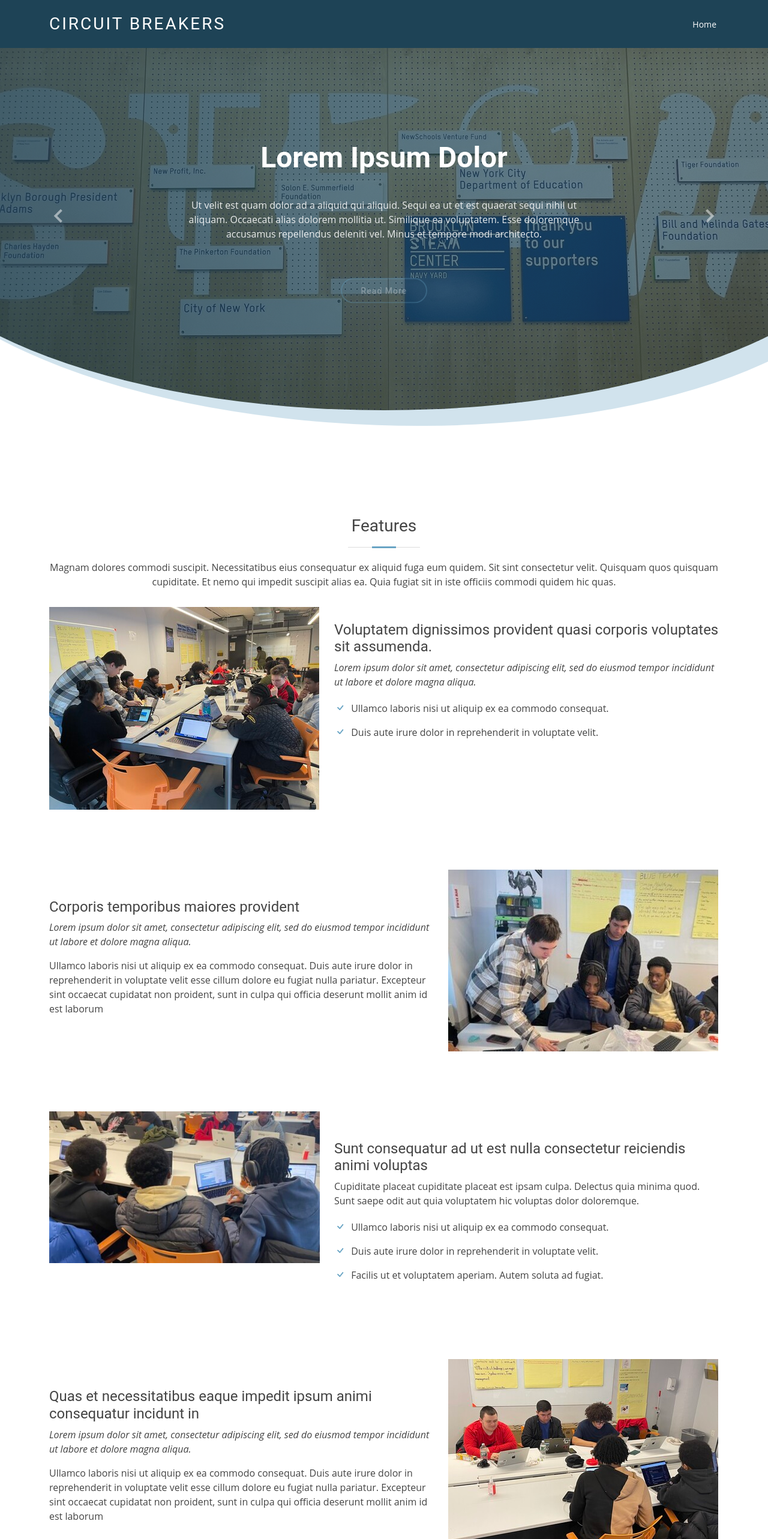
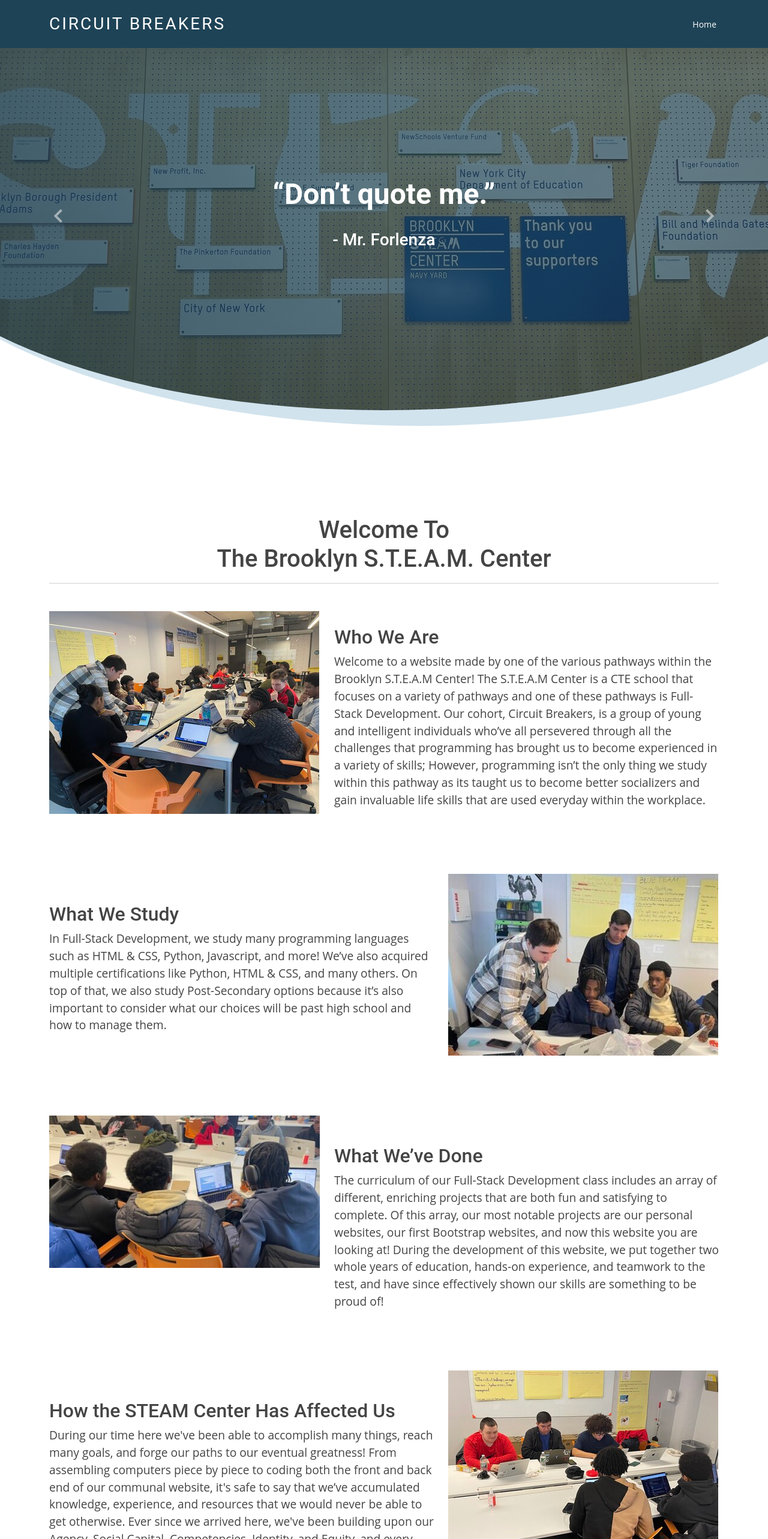
Before and after one commit to STEAM-Center-NYC/circuitbreakers.tech, a Nuxt app: page / in a window 1280 px wide. Shown: the top 2566 px of the page at 60% size. Built offline with nearby package versions, Linux system fonts and the light colour scheme.

Commit message:
Finished Homepage

```diff
--- a/pages/index.vue
+++ b/pages/index.vue
@@ -6,27 +6,40 @@
       <!-- Slide 1 -->
       <div class="carousel-item active">
         <div class="carousel-container">
-          <h2 class="animate__animated animate__fadeInDown">Welcome to <span>Moderna</span></h2>
-          <p class="animate__animated animate__fadeInUp">Ut velit est quam dolor ad a aliquid qui aliquid. Sequi ea ut et est quaerat sequi nihil ut aliquam. Occaecati alias dolorem mollitia ut. Similique ea voluptatem. Esse doloremque accusamus repellendus deleniti vel. Minus et tempore modi architecto.</p>
-          <a href="" class="btn-get-started animate__animated animate__fadeInUp">Read More</a>
+          <h2 class="animate__animated animate__fadeInDown">“Learn by Doing And Assessing.”</h2>
+          <h3 class="animate__animated animate__fadeInUp" style="color: white;">- STEAM Philosophy</h3>
         </div>
       </div>
 
       <!-- Slide 2 -->
       <div class="carousel-item">
         <div class="carousel-container">
-          <h2 class="animate__animated animate__fadeInDown">Lorem Ipsum Dolor</h2>
-          <p class="animate__animated animate__fadeInUp">Ut velit est quam dolor ad a aliquid qui aliquid. Sequi ea ut et est quaerat sequi nihil ut aliquam. Occaecati alias dolorem mollitia ut. Similique ea voluptatem. Esse doloremque accusamus repellendus deleniti vel. Minus et tempore modi architecto.</p>
-          <a href="" class="btn-get-started animate__animated animate__fadeInUp">Read More</a>
+          <h2 class="animate__animated animate__fadeInDown">“Don’t quote me.”</h2>
+          <h3 class="animate__animated animate__fadeInUp" style="color: white;">- Mr. Forlenza</h3>
         </div>
       </div>
 
       <!-- Slide 3 -->
       <div class="carousel-item">
         <div class="carousel-container">
-          <h2 class="animate__animated animate__fadeInDown">Sequi ea ut et est quaerat</h2>
-          <p class="animate__animated animate__fadeInUp">Ut velit est quam dolor ad a aliquid qui aliquid. Sequi ea ut et est quaerat sequi nihil ut aliquam. Occaecati alias dolorem mollitia ut. Similique ea voluptatem. Esse doloremque accusamus repellendus deleniti vel. Minus et tempore modi architecto.</p>
-          <a href="" class="btn-get-started animate__animated animate__fadeInUp">Read More</a>
+          <h2 class="animate__animated animate__fadeInDown">“If it ain’t broke don’t fix it.”</h2>
+          <h3 class="animate__animated animate__fadeInUp" style="color: white;">- Bert Lance</h3>
+        </div>
+      </div>
+
+      <!-- Slide 4 -->
+      <div class="carousel-item">
+        <div class="carousel-container">
+          <h2 class="animate__animated animate__fadeInDown">“Just because something doesn’t do what you planned it to do doesn’t mean it’s useless.”</h2>
+          <h3 class="animate__animated animate__fadeInUp" style="color: white;">- Thomas Edison</h3>
+        </div>
+      </div>
+
+      <!-- Slide 5 -->
+      <div class="carousel-item">
+        <div class="carousel-container">
+          <h2 class="animate__animated animate__fadeInDown">“When I wrote this code, only God and I understood what I did. Now only God knows.”</h2>
+          <h3 class="animate__animated animate__fadeInUp" style="color: white;">- Reddit User</h3>
         </div>
       </div>
 
@@ -47,74 +60,67 @@
       <div class="container">
 
         <div class="section-title">
-          <h2>Features</h2>
-          <p>Magnam dolores commodi suscipit. Necessitatibus eius consequatur ex aliquid fuga eum quidem. Sit sint consectetur velit. Quisquam quos quisquam cupiditate. Et nemo qui impedit suscipit alias ea. Quia fugiat sit in iste officiis commodi quidem hic quas.</p>
+          <h1>Welcome To <br> The Brooklyn S.T.E.A.M. Center</h1>
+          <hr>
         </div>
 
         <div class="row" data-aos="fade-up">
           <div class="col-md-5">
-            <img src="/assets/img/bm4.jpeg" class="img-fluid" alt="">
+            <img src="/assets/img/bm4.jpeg" class="img-fluid" alt="Picture facing the whole class of Full-Stack Development">
           </div>
           <div class="col-md-7 pt-4">
-            <h3>Voluptatem dignissimos provident quasi corporis voluptates sit assumenda.</h3>
-            <p class="fst-italic">
-              Lorem ipsum dolor sit amet, consectetur adipiscing elit, sed do eiusmod tempor incididunt ut labore et dolore
-              magna aliqua.
+            <h2>Who We Are</h2>
+            <p style="font-size: larger;">
+              Welcome to a website made by one of the various pathways within the Brooklyn S.T.E.A.M Center! The S.T.E.A.M Center
+              is a CTE school that focuses on a variety of pathways and one of these pathways is Full-Stack Development. Our cohort,
+              Circuit Breakers, is a group of young and intelligent individuals who’ve all persevered through all the challenges that
+              programming has brought us to become experienced in a variety of skills; However, programming isn’t the only thing we study
+              within this pathway as its taught us to become better socializers and gain invaluable life skills that are used everyday within the workplace.
             </p>
-            <ul>
-              <li><i class="bi bi-check"></i> Ullamco laboris nisi ut aliquip ex ea commodo consequat.</li>
-              <li><i class="bi bi-check"></i> Duis aute irure dolor in reprehenderit in voluptate velit.</li>
-            </ul>
           </div>
         </div>
 
         <div class="row" data-aos="fade-up">
           <div class="col-md-5 order-1 order-md-2">
-            <img src="/assets/img/bm1.jpeg" class="img-fluid" alt="">
+            <img src="/assets/img/bm1.jpeg" class="img-fluid" alt="Picture facing 3 students and teacher working">
           </div>
           <div class="col-md-7 pt-5 order-2 order-md-1">
-            <h3>Corporis temporibus maiores provident</h3>
-            <p class="fst-italic">
-              Lorem ipsum dolor sit amet, consectetur adipiscing elit, sed do eiusmod tempor incididunt ut labore et dolore
-              magna aliqua.
-            </p>
-            <p>
-              Ullamco laboris nisi ut aliquip ex ea commodo consequat. Duis aute irure dolor in reprehenderit in voluptate
-              velit esse cillum dolore eu fugiat nulla pariatur. Excepteur sint occaecat cupidatat non proident, sunt in
-              culpa qui officia deserunt mollit anim id est laborum
+            <h2>What We Study</h2>
+            <p style="font-size: larger;">
+              In Full-Stack Development, we study many programming languages such as HTML & CSS, Python, Javascript, and more!
+              We’ve also acquired multiple certifications like Python, HTML & CSS, and many others. On top of that, we also study
+              Post-Secondary options because it’s also important to consider what our choices will be past high school and how to manage
+              them.
             </p>
           </div>
         </div>
 
         <div class="row" data-aos="fade-up">
           <div class="col-md-5">
-            <img src="/assets/img/bm21.jpeg" class="img-fluid" alt="">
+            <img src="/assets/img/bm21.jpeg" class="img-fluid" alt="Picture on a group of students working">
           </div>
           <div class="col-md-7 pt-5">
-            <h3>Sunt consequatur ad ut est nulla consectetur reiciendis animi voluptas</h3>
-            <p>Cupiditate placeat cupiditate placeat est ipsam culpa. Delectus quia minima quod. Sunt saepe odit aut quia voluptatem hic voluptas dolor doloremque.</p>
-            <ul>
-              <li><i class="bi bi-check"></i> Ullamco laboris nisi ut aliquip ex ea commodo consequat.</li>
-              <li><i class="bi bi-check"></i> Duis aute irure dolor in reprehenderit in voluptate velit.</li>
-              <li><i class="bi bi-check"></i> Facilis ut et voluptatem aperiam. Autem soluta ad fugiat.</li>
-            </ul>
+            <h2>What We’ve Done</h2>
+            <p style="font-size: larger;">
+              The curriculum of our Full-Stack Development class includes an array of different, enriching projects that are both fun and
+              satisfying to complete. Of this array, our most notable projects are our personal websites, our first Bootstrap websites,
+              and now this website you are looking at! During the development of this website, we put together two whole years of education,
+              hands-on experience, and teamwork to the test, and have since effectively shown our skills are something to be proud of!
+            </p>
           </div>
         </div>
 
         <div class="row" data-aos="fade-up">
           <div class="col-md-5 order-1 order-md-2">
-            <img src="/assets/img/bm3.jpeg" class="img-fluid" alt="">
+            <img src="/assets/img/bm3.jpeg" class="img-fluid" alt="Picture on a group of students working">
           </div>
           <div class="col-md-7 pt-5 order-2 order-md-1">
-            <h3>Quas et necessitatibus eaque impedit ipsum animi consequatur incidunt in</h3>
-            <p class="fst-italic">
-              Lorem ipsum dolor sit amet, consectetur adipiscing elit, sed do eiusmod tempor incididunt ut labore et dolore
-              magna aliqua.
-            </p>
-            <p>
-              Ullamco laboris nisi ut aliquip ex ea commodo consequat. Duis aute irure dolor in reprehenderit in voluptate
-              velit esse cillum dolore eu fugiat nulla pariatur. Excepteur sint occaecat cupidatat non proident, sunt in
-              culpa qui officia deserunt mollit anim id est laborum
+            <h2>How the STEAM Center Has Affected Us</h2>
+            <p style="font-size: larger;">
+              During our time here we've been able to accomplish many things, reach many goals, and forge our paths to our eventual
+              greatness! From assembling computers piece by piece to coding both the front and back end of our communal website,
+              it's safe to say that we’ve accumulated knowledge, experience, and resources that we would never be able to get otherwise. Ever since we arrived here,
+              we've been building upon our Agency, Social Capital, Competencies, Identity, and Equity, and every single one of us will be better off for it.
             </p>
           </div>
         </div>
```
